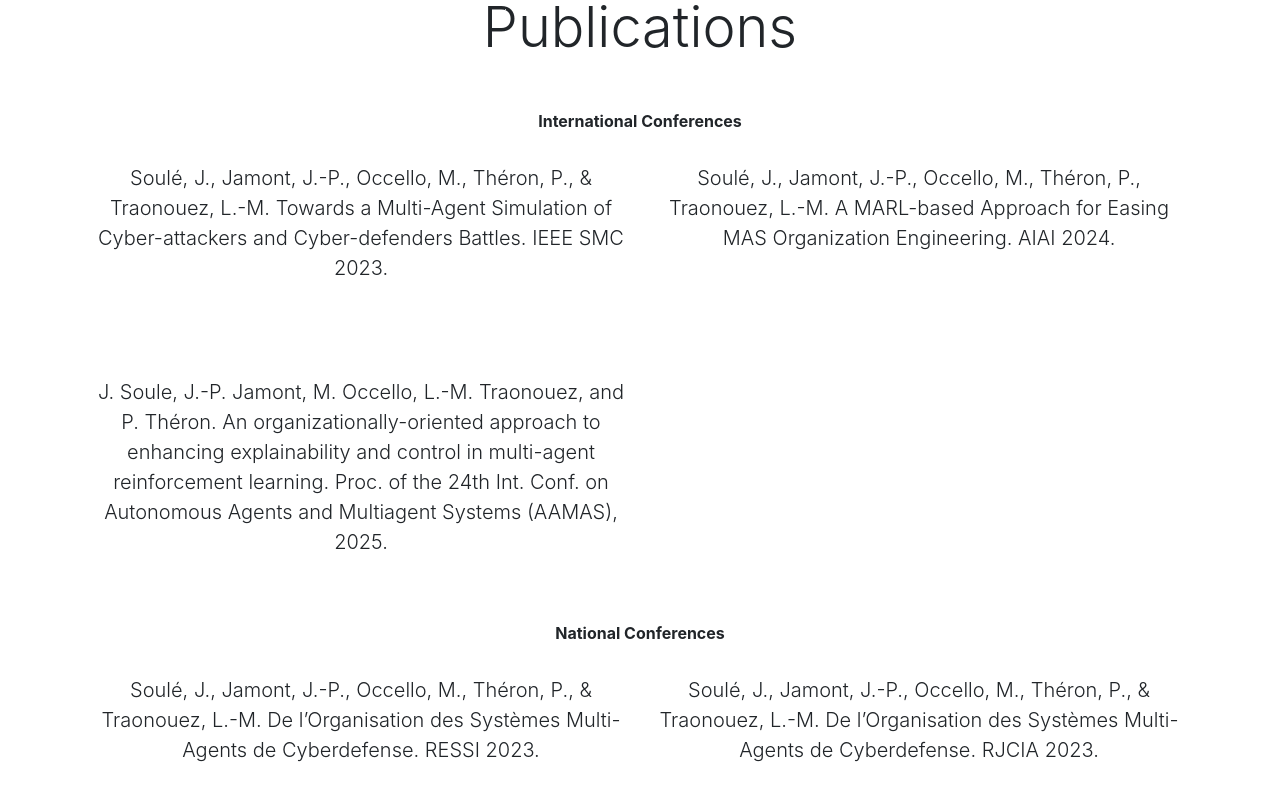
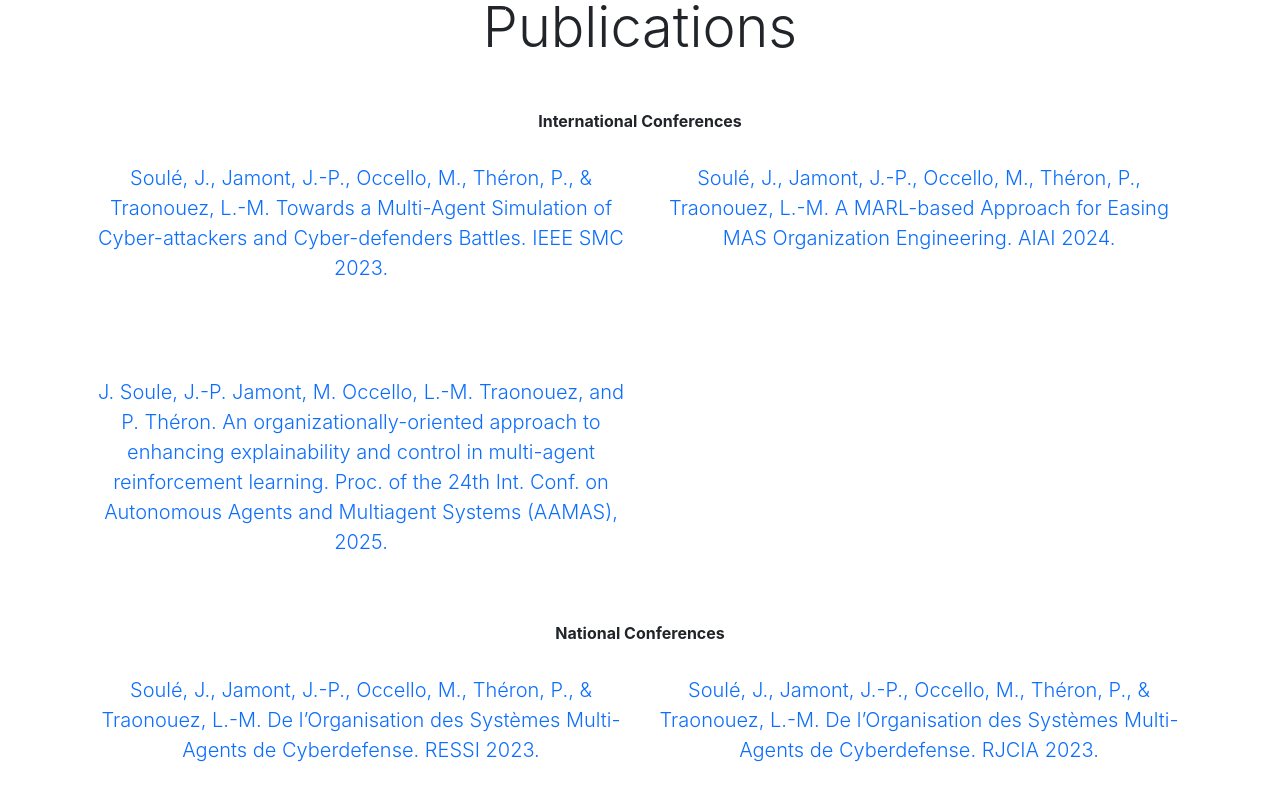
Before and after one commit to julien6/home, a React (Create React App) app: page / in a window 1280 px wide. Shown: the part 1920-2720 px from the top of the page. Built offline with nearby package versions, Linux system fonts and the light colour scheme; no server answers.

Commit message:
improved academic referencs link

```diff
--- a/src/components/home/Publication.jsx
+++ b/src/components/home/Publication.jsx
@@ -7,6 +7,7 @@ import {
 const Publication = ({ data }) => {
   return (
     <Col lg="6">
+      <a href={data.url} target="_blank" style={{ fontWeight: "bold", textDecoration: "none" }}>
         <div className="pb-5 text-center">
           <p className="lead">
             <br />
@@ -14,6 +15,7 @@ const Publication = ({ data }) => {
           </p>
 
         </div>
+      </a>
     </Col>
   );
 }
--- a/src/editable-stuff/config.js
+++ b/src/editable-stuff/config.js
@@ -56,7 +56,7 @@ const repos = {
   heading: "Projects",
   gitHubUsername: "julien6", //i.e."johnDoe12Gh"
   reposLength: 0,
-  specificRepos: ["CybMASDE"],
+  specificRepos: ["CybMASDE", "MOISE-MARL"],
 };
 
 // Leadership SECTION
@@ -176,30 +176,38 @@ const publications = {
   data: {
     national_conference: [
       {
-        full_reference: "Soulé, J., Jamont, J.-P., Occello, M., Théron, P., & Traonouez, L.-M. De l’Organisation des Systèmes Multi-Agents de Cyberdefense. RESSI 2023."
+        full_reference: "Soulé, J., Jamont, J.-P., Occello, M., Théron, P., & Traonouez, L.-M. De l’Organisation des Systèmes Multi-Agents de Cyberdefense. RESSI 2023.",
+        url: "https://ressi2023.sciencesconf.org/450961/document"
       },
       {
-        full_reference: "Soulé, J., Jamont, J.-P., Occello, M., Théron, P., & Traonouez, L.-M. De l’Organisation des Systèmes Multi-Agents de Cyberdefense. RJCIA 2023."
+        full_reference: "Soulé, J., Jamont, J.-P., Occello, M., Théron, P., & Traonouez, L.-M. De l’Organisation des Systèmes Multi-Agents de Cyberdefense. RJCIA 2023.",
+        url: "https://ut3-toulouseinp.hal.science/hal-04565426/document#page=97"
       },
       {
-        full_reference: "Soulé, J., Jamont, J.-P., Occello, M., Théron, P., & Traonouez, L.-M. De l’Organisation des Systèmes Multi-Agents de Cyberdefense. JFSMA 2023."
+        full_reference: "Soulé, J., Jamont, J.-P., Occello, M., Théron, P., & Traonouez, L.-M. De l’Organisation des Systèmes Multi-Agents de Cyberdefense. JFSMA 2023.",
+        url: "https://hal.science/hal-04557739/document#page=55"
       },
       {
-        full_reference: "Soulé, J., Jamont, J.-P., Occello, M., Théron, P., Traonouez, L.-M. Un Outil pour la Conception de SMA par Apprentissage par Renforcement et Modélisation Organisationnelle. JFSMA 2024."
+        full_reference: "Soulé, J., Jamont, J.-P., Occello, M., Théron, P., Traonouez, L.-M. Un Outil pour la Conception de SMA par Apprentissage par Renforcement et Modélisation Organisationnelle. JFSMA 2024.",
+        url: "https://hal.science/JFSMA/hal-04840721v1"
       },
       {
-        full_reference: "Soulé, J., Jamont, J.-P., Occello, M., Théron, P., Traonouez, L.-M. Une Approche basée sur l'Apprentissage par Renforcement pour l'Ingénierie Organisationelle d'un SMA. JFSMA 2024."
+        full_reference: "Soulé, J., Jamont, J.-P., Occello, M., Théron, P., Traonouez, L.-M. Une Approche basée sur l'Apprentissage par Renforcement pour l'Ingénierie Organisationelle d'un SMA. JFSMA 2024.",
+        url: "https://hal.science/JFSMA/hal-04840696v1"
       }
     ],
     international_conference: [
       {
-        full_reference: "Soulé, J., Jamont, J.-P., Occello, M., Théron, P., & Traonouez, L.-M. Towards a Multi-Agent Simulation of Cyber-attackers and Cyber-defenders Battles. IEEE SMC 2023."
+        full_reference: "Soulé, J., Jamont, J.-P., Occello, M., Théron, P., & Traonouez, L.-M. Towards a Multi-Agent Simulation of Cyber-attackers and Cyber-defenders Battles. IEEE SMC 2023.",
+        url: "https://ieeexplore.ieee.org/abstract/document/10394564"
       },
       {
-        full_reference: "Soulé, J., Jamont, J.-P., Occello, M., Théron, P., Traonouez, L.-M. A MARL-based Approach for Easing MAS Organization Engineering. AIAI 2024."
+        full_reference: "Soulé, J., Jamont, J.-P., Occello, M., Théron, P., Traonouez, L.-M. A MARL-based Approach for Easing MAS Organization Engineering. AIAI 2024.",
+        url: "https://link.springer.com/chapter/10.1007/978-3-031-63223-5_24"
       },
       {
-        full_reference: "J. Soule, J.-P. Jamont, M. Occello, L.-M. Traonouez, and P. Théron. An organizationally-oriented approach to enhancing explainability and control in multi-agent reinforcement learning. Proc. of the 24th Int. Conf. on Autonomous Agents and Multiagent Systems (AAMAS), 2025."
+        full_reference: "J. Soule, J.-P. Jamont, M. Occello, L.-M. Traonouez, and P. Théron. An organizationally-oriented approach to enhancing explainability and control in multi-agent reinforcement learning. Proc. of the 24th Int. Conf. on Autonomous Agents and Multiagent Systems (AAMAS), 2025.",
+        url: "https://aamas2025.org/"
       }
     ],
     national_journal: [],
```
Lines whose indentation alone changed are shown as unchanged.
